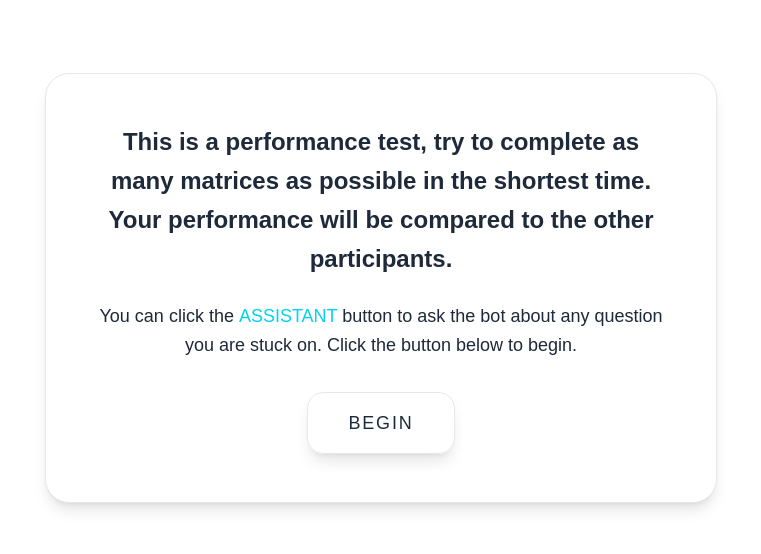
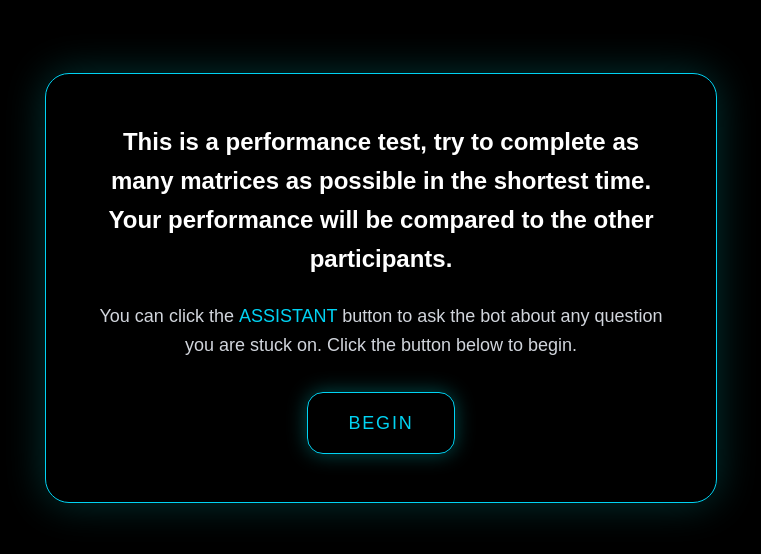
Before and after one commit to JiyeSun/compexp, a Next.js app: page / in a window 1280 px wide. Shown: the part 112-666 px from the top of the page, without its empty margins (259-1020 px from the left). Built offline with nearby package versions, Linux system fonts and the light colour scheme.

Commit message:
Change background and text colors in page.tsx

```diff
--- a/app/page.tsx
+++ b/app/page.tsx
@@ -151,14 +151,14 @@ export default function Home() {
 
   if (!started) {
     return (
-      <div className="min-h-screen bg-white flex items-center justify-center px-6">
+      <div className="min-h-screen bg-black flex items-center justify-center px-6">
 
         <div className="
-          bg-white
-          border border-gray-200
-          text-gray-800
+          bg-black/70 backdrop-blur-xl
+          border border-cyan-400
+          text-white
           rounded-3xl
-          shadow-lg
+          shadow-[0_0_40px_rgba(0,255,255,0.2)]
           max-w-2xl
           p-12
           text-center
@@ -172,7 +172,7 @@ export default function Home() {
           </h1>
 
           {/* Description */}
-          <p className="text-gray-800 leading-relaxed mb-8 text-lg max-w-xl mx-auto">
+          <p className="text-gray-300 leading-relaxed mb-8 text-lg max-w-xl mx-auto">
             You can click the <span className="text-cyan-400 font-medium">ASSISTANT </span>
             button to ask the bot about any question you are stuck on. Click the button below to begin.
           </p>
@@ -185,11 +185,11 @@ export default function Home() {
             }}
             className="
               px-10 py-4
-              bg-white/80 backdrop-blur-md
-              text-gray-800
+              bg-black/80 backdrop-blur-md
+              text-cyan-400
               rounded-2xl
-              border border-gray-200
-              shadow-lg
+              border border-cyan-400
+              shadow-[0_0_20px_rgba(0,255,255,0.3)]
               tracking-widest
               text-lg
               hover:bg-cyan-400 hover:text-black
@@ -214,16 +214,16 @@ export default function Home() {
     const formattedSeconds = seconds.toString().padStart(2, "0");
 
     return (
-      <div className="min-h-screen bg-white flex items-center justify-center px-6">
+      <div className="min-h-screen bg-black flex items-center justify-center px-6">
 
         <div className="
-          bg-white
-          border border-gray-200
-          text-gray-800
+          bg-black/70 backdrop-blur-xl
+          border border-cyan-400
+          text-white
           rounded-3xl
-          shadow-lg
-          max-w-2xl
-          p-12
+          shadow-[0_0_40px_rgba(0,255,255,0.2)]
+          max-w-xl
+          px-16 py-14
           text-center
         ">
 
@@ -231,15 +231,15 @@ export default function Home() {
           <h1 className="text-3xl font-semibold mb-6 tracking-wide">
             Experiment completed.
           </h1>
-          <p className="text-lg text-gray-800 mt-4">
+          <p className="text-lg text-gray-400 mt-4">
             Total time: <span className="text-gray-800 font-semibold">
               {minutes}m {seconds}s
             </span>
           </p>
-          <p className="text-xl text-gray-800">
+          <p className="text-xl text-gray-300">
             Your score: <span className="text-cyan-400 font-semibold">{score}</span>
           </p>
-          <p className="text-xl text-gray-800">
+          <p className="text-xl text-gray-300">
             Opponent score: <span className="text-red-400 font-semibold">{opponentScore}</span>
           </p>
 
```
